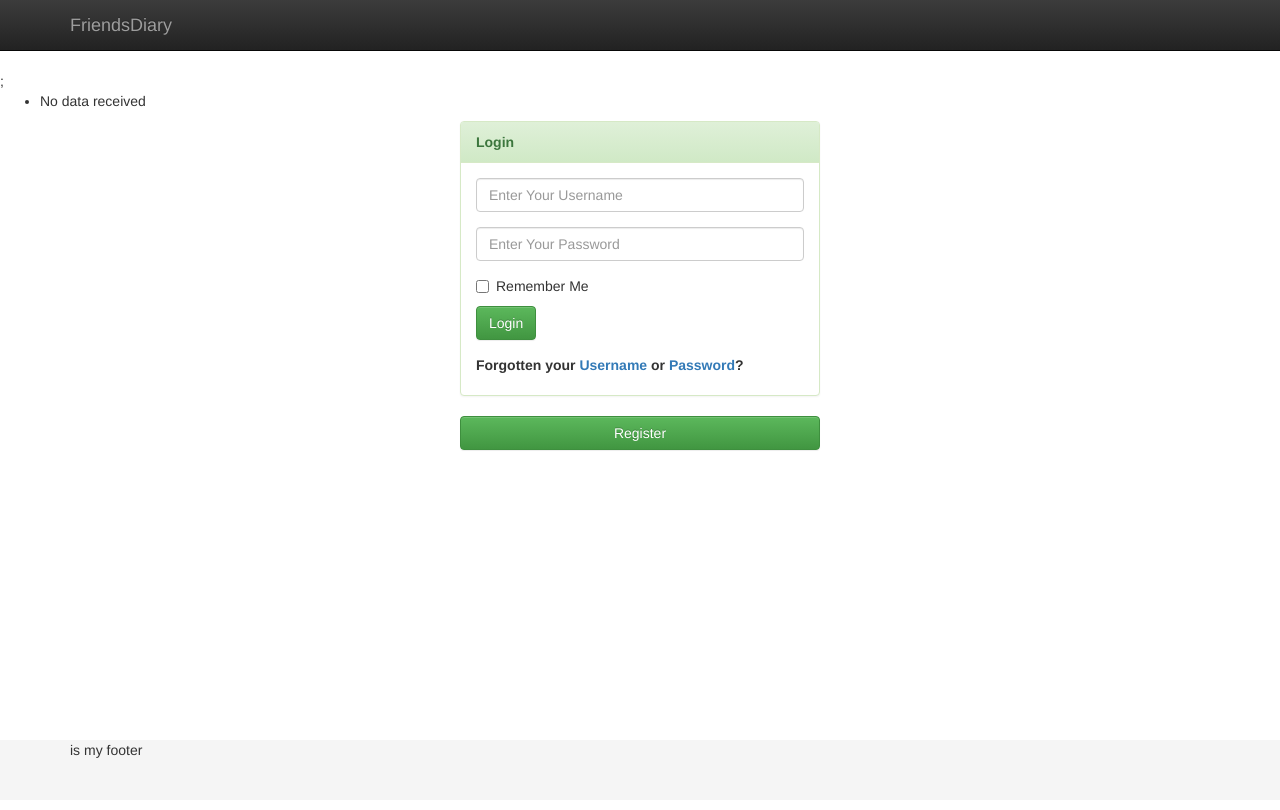
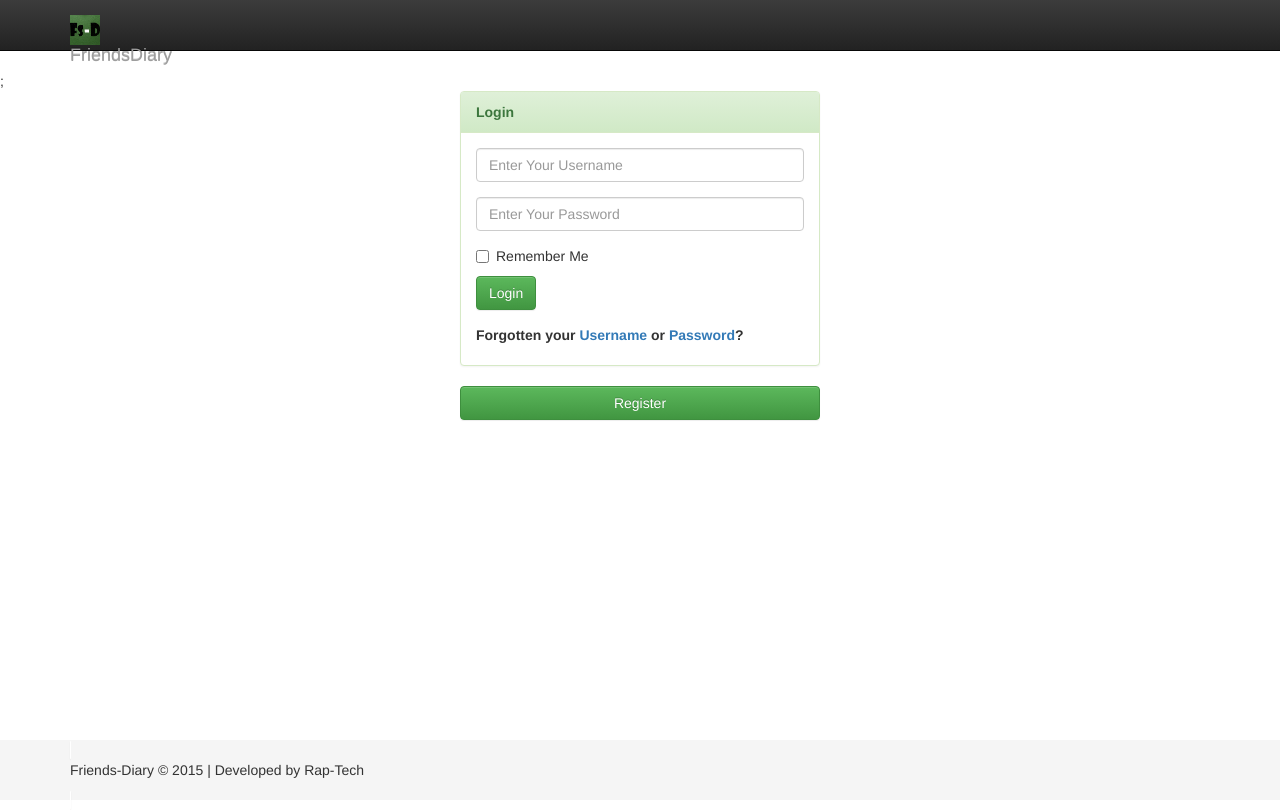
Before and after one commit to RazaqPopoola/FriendsDiary4.0, a PHP site: page /FsDProject/login.php in a window 1280 px wide. Before the commit the page ends 758 px from the top, so only its background shows below. Run offline with PHP 8.4, Linux system fonts and the light colour scheme; some libraries are stand-ins or nearby versions.

Commit message:
Tidying up the loose end

```diff
--- a/config/css.php
+++ b/config/css.php
@@ -65,6 +65,10 @@
 		width: 100%;
 	}
 
+	.thumbnails{
+		width:171 px;
+		height:180 px;
+	}
 
 	.cf:before,
 	.cf:after{
--- a/login.php
+++ b/login.php
@@ -42,10 +42,7 @@
 				exit();
 			}
 		}
-	}else {
-		$errors[] = 'No data received';
 	}
-
 ?>
 
 
--- a/template/adminNav.php
+++ b/template/adminNav.php
@@ -3,7 +3,9 @@
 	<div class="container">
 		<ul class="nav navbar-nav">
 			<div class="navbar-brand">
-				FriendsDiary
+				<div class="navbar-header">
+					<img alt"Brand" src="images/diary.png" width="30" height="30"> FriendsDiary
+				</div>
 			</div>
 			<li><a href="admin.php">Admin DashBoard</a></li>
 			<li><a href="mail.php">All-Member Mail</a></li>
@@ -12,7 +14,7 @@
 		<div class="pull-right">
 			<ul class="nav navbar-nav">
 				<li class="dropdown">
-					<a href="#" class="dropdown-toggle" data-toggle="dropdown">Dropdown<b class="caret"></b></a>
+					<a href="#" class="dropdown-toggle" data-toggle="dropdown">Settings<b class="caret"></b></a>
 					<ul class="dropdown-menu">
 						<li><a href="logout.php">logout</a></li>
 						<li><a href="editProfile.php">Update</a></li>
--- a/template/footer.php
+++ b/template/footer.php
@@ -1,7 +1,9 @@
 <footer class="footer">
 
 	<div class="container">
-		<p>is my footer</p>
+		<panel class="panel panel-defaulty">
+			<p> Friends-Diary &copy; <?php echo date("Y"); ?> | Developed by Rap-Tech</p>
+		</panel>
 	</div>
 
 </footer>
--- a/template/planNav.php
+++ b/template/planNav.php
@@ -2,8 +2,10 @@
 
 	<div class="container">
 		<ul class="nav navbar-nav">
-			<div class="navbar-brand">
-				FriendsDiary
+			<div class="navbar-header">
+				<a class="navbar-brand" href="#">
+					<img alt"Brand" src="images/diary.png" width="30" height="30"> FriendsDiary
+				</a>
 			</div>
 		</ul>
 	</div>
```
Also changed, not shown: memberConnect.php (+9 -9 lines), profile.php (+7 -3 lines), template/contentNav.php (+4 -3 lines), images/diary.png (added).
